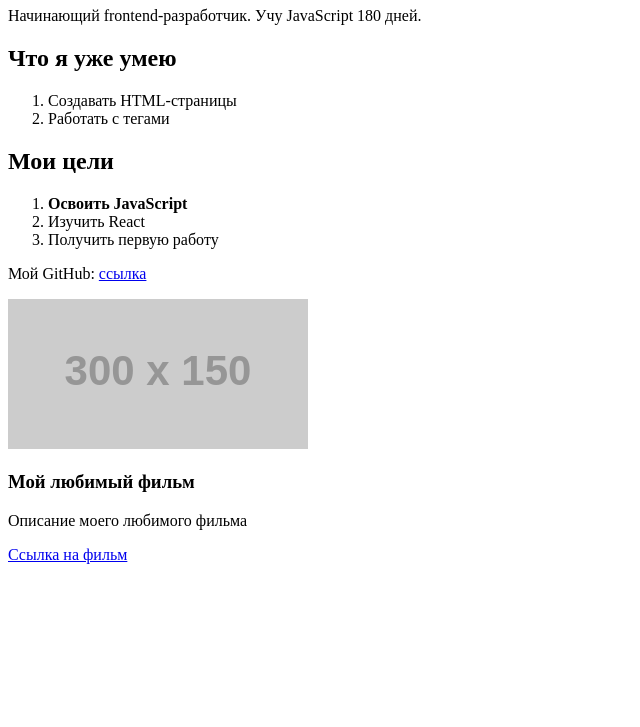
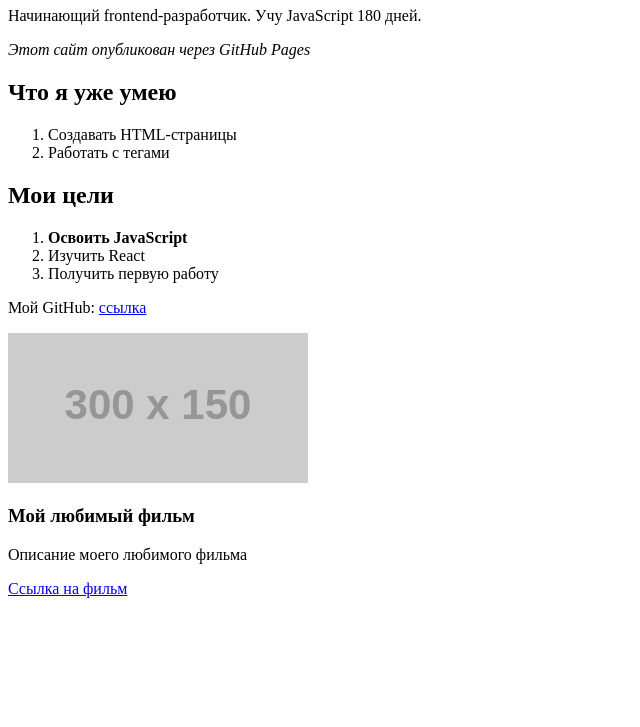
Before and after one commit to khibat/learning-frontend, a plain HTML site: page index.html in a window 1280 px wide. Shown: the part 73-800 px from the top of the page, without its empty margins (0-640 px from the left). Drawn offline with Linux system fonts and the light colour scheme; placeholder pictures from the web are drawn by us.

Commit message:
Update index.html

```diff
--- a/index.html
+++ b/index.html
@@ -7,6 +7,7 @@
 		<body>
 			<h1>Иван Иванов</h1>
 			<p>Начинающий frontend-разработчик. Учу JavaScript 180 дней.</p>
+			<p><i>Этот сайт опубликован через GitHub Pages</i></p>
 
 			<h2>Что я уже умею</h2>
 			<ol>
```
